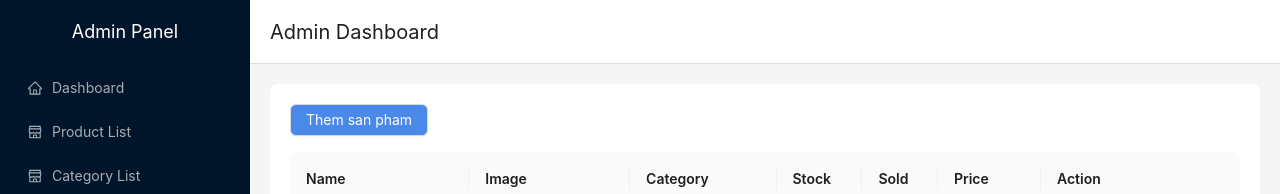
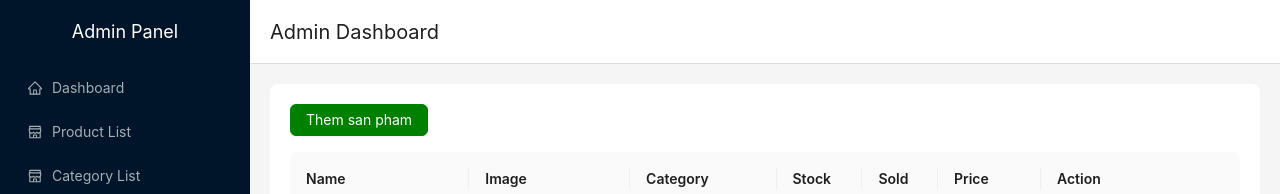
Before and after one commit to chinhnx/asm-fe2, a React (Vite) app: page /admin/product in a window 1280 px wide. Shown: the top 194 px of the page. Built offline with nearby package versions, Linux system fonts and the light colour scheme; data requests are answered from the project's data file; sample sign-in values are in the browser's storage.

Commit message:
fix lai hook va cac phan product

```diff
--- a/src/hooks/index.ts
+++ b/src/hooks/index.ts
@@ -22,10 +22,12 @@ export const useOne = ({ resource = "products", id }: Props) => {
 };
 
 export const useCreate = ({ resource = "products" }: Props) => {
+  const queryClient = useQueryClient();
   return useMutation({
     mutationFn: (values: any) => create({ resource, values }),
     onSuccess: () => {
       message.success("Them thanh cong");
+      queryClient.invalidateQueries({ queryKey: [resource] });
     },
     onError: () => {},
   });
--- a/src/pages/admin/product/ProductAdd.tsx
+++ b/src/pages/admin/product/ProductAdd.tsx
@@ -3,6 +3,7 @@ import { Button, Form, Input, InputNumber, message, Select, Space } from "antd";
 import axios from "axios";
 import { Icategory } from "../../../interface/category";
 import { useNavigate } from "react-router-dom";
+import { useCreate, useList } from "../../../hooks";
 
 function ProductAdd() {
 
@@ -13,33 +14,17 @@ function ProductAdd() {
         labelCol: { span: 6 },
         wrapperCol: { span: 14 },
     };
-
-    const { data: categories } = useQuery({
-        queryKey: ["categories"],
-        queryFn: async () => {
-            const { data } = await axios.get("http://localhost:3000/categories");
-            return data;
-        },
-    });
-
-    const addProduct = async (data: any) => {
+    //get
+    const { data: categories } = useList({ resource: "categories" });
 
 
-        await axios.post("http://localhost:3000/products", data);
-    };
-
-
-    const { mutate } = useMutation({
-        mutationFn: addProduct,
-        onSuccess: () => {
-            message.success("Them san pham thanh cong");
-            nav("/admin/product")
-        },
-    });
+    const { mutate } = useCreate({ resource: "products" });
 
     function onFinish(values: any) {
         console.log(values);
         mutate(values);
+        nav("/admin/product")
+
     }
     return (
         <Form
--- a/src/pages/admin/product/ProductEdit.tsx
+++ b/src/pages/admin/product/ProductEdit.tsx
@@ -1,48 +1,38 @@
 import axios from 'axios'
 import {
     Button,
-    Checkbox,
-    Col,
-    ColorPicker,
     Form,
     Input,
     InputNumber,
     message,
-    Radio,
     Rate,
-    Row,
     Select,
-    Slider,
     Space,
-    Switch,
-    Upload,
 } from 'antd';
 import React, { useEffect, useState } from 'react'
-import { useForm } from 'react-hook-form'
 import { useNavigate, useParams } from 'react-router-dom'
-import { IProductForm } from '../../../interface/product'
 import { Icategory } from '../../../interface/category'
-import { SizeType } from 'antd/es/config-provider/SizeContext';
 import { useMutation, useQuery, useQueryClient } from '@tanstack/react-query';
-import { InboxOutlined, UploadOutlined } from '@ant-design/icons';
+import { useList, useOne, useUpdate } from '../../../hooks';
+
 
 type Props = {}
 
-const ProductEdit = (props: Props) => {
+function ProductEdit () {
     const { Option } = Select;
-
+    const nav = useNavigate()
     const formItemLayout = {
         labelCol: { span: 6 },
         wrapperCol: { span: 14 },
     };
 
-    const normFile = (e: any) => {
-        console.log('Upload event:', e);
-        if (Array.isArray(e)) {
-            return e;
-        }
-        return e?.fileList;
-    };
+    // const normFile = (e: any) => {
+    //     console.log('Upload event:', e);
+    //     if (Array.isArray(e)) {
+    //         return e;
+    //     }
+    //     return e?.fileList;
+    // };
 
     //antd
     const { id } = useParams();
@@ -50,27 +40,12 @@ const ProductEdit = (props: Props) => {
     const queryClient = useQueryClient();
     const navigate = useNavigate()
 
-    const getProductDetail = async () => {
-        if (!id) return;
-        const { data } = await axios.get(`http://localhost:3000/products/${id}`);
-        return data;
-    };
-    const { data: product } = useQuery({
-        queryKey: ["product"],
-        queryFn: getProductDetail,
-    });
-    console.log({ product });
+    const { data: product } = useOne({ resource: "products", id });
 
 
 
     //category
-    const { data: categories } = useQuery({
-        queryKey: ["categories"],
-        queryFn: async () => {
-            const { data } = await axios.get("http://localhost:3000/categories");
-            return data;
-        },
-    });
+     const { data: categories } = useList({ resource: "categories" });
 
     // Tạo object map categoryId -> categoryName
     const categoryMap = categories?.reduce((acc: Record<string, string>, category: Icategory) => {
@@ -86,24 +61,14 @@ const ProductEdit = (props: Props) => {
         });
     }, [product, categories]);
 
-    const updateProduct = useMutation({
-        mutationFn: async (updatedProduct: any) => {
-            return axios.put(`http://localhost:3000/products/${id}`, updatedProduct);
-        },
-        onSuccess: () => {
-            message.success("Cập nhật thành công!");
-            queryClient.invalidateQueries({ queryKey: ["products"] });
-            navigate("/admin/product");
-        },
-        onError: () => {
-            message.error("Cập nhật thất bại!");
-        },
-    });
+    const { mutate } = useUpdate({ resource: "products", id });
+
 
 
 
     const onFinish = (values: any) => {
-        updateProduct.mutate(values);
+        mutate(values);
+        nav("/admin/product")
     };
 
     return (
--- a/src/pages/admin/product/ProductList.tsx
+++ b/src/pages/admin/product/ProductList.tsx
@@ -1,68 +1,57 @@
-import { Image, Table, Button, message, Modal } from "antd";
-import { useQuery, useMutation, useQueryClient } from "@tanstack/react-query";
+import { Image, Table, Button,  Modal } from "antd";
+import { useQuery } from "@tanstack/react-query";
 import axios from "axios";
 import { Link, useNavigate } from "react-router-dom";
 import { IProduct } from "../../../interface/product";
+import { useDelete, useList } from "../../../hooks";
+import { useEffect, useState } from "react";
 
 function ProductList() {
     const nav = useNavigate()
-    const queryClient = useQueryClient();
+    const { data: products, isLoading: isLoadingProducts } = useList({ resource: "products" });
+    const { data: categories } = useList({ resource: "categories" });
 
+    // State lưu trữ danh sách sản phẩm sau khi đã ghép với danh mục
+    const [productList, setProductList] = useState<IProduct[]>([]);
 
-    const getAllProduct = async () => {
-        const [productsRes, categoriesRes] = await Promise.all([
-            axios.get("http://localhost:3000/products"),
-            axios.get("http://localhost:3000/categories")
-        ]);
-
-        const products = productsRes.data;
-        const categories = categoriesRes.data;
-
+    useEffect(() => {
+        if (products && categories) {
             // Tạo object để tra cứu tên danh mục theo categoryId
             const categoryMap = categories.reduce((acc: Record<string, string>, category: any) => {
                 acc[category.id] = category.name;
                 return acc;
             }, {});
 
-        // Ánh xạ categoryId thành categoryName
-        return products.map((product: any, index: number) => ({
+            // Gán categoryName cho từng sản phẩm
+            const getCategoryName = products.map((product: any) => ({
                 ...product,
-            key: product.id || `product-${index}`,
-            categoryName: categoryMap[product.categoryId] || "Unknown"
+                key: product.id,
+                categoryName: categoryMap[product.categoryId] || "Unknown",
             }));
-    };
 
-    const { data, isLoading } = useQuery({
-        queryKey: ["products"],
-        queryFn: getAllProduct,
-    });
+            setProductList(getCategoryName);
+        }
+    }, [products, categories]);
+
 
     // Mutation xoa san pham
-    const deleteProduct = useMutation({
-        mutationFn: async (id: IProduct) => {
-            await axios.delete(`http://localhost:3000/products/${id}`);
-        },
-        onSuccess: () => {
-            message.success("Xoa thanh cong");
-            queryClient.invalidateQueries({ queryKey: ["products"] });
-        },
-        onError: () => {
-            message.error("Xoa that bai");
-        },
-    });
+    const { mutate } = useDelete({ resource: "products" });
 
 
 
-    const confirmDelete = (id: IProduct) => {
+
+    const confirmDelete = (product: IProduct) => {
+        console.log("Product ID:", product.id, typeof product.id); // Kiểm tra kiểu dữ liệu id
         Modal.confirm({
             title: "Xác nhận xóa",
             content: "Bạn có chắc chắn muốn xóa sản phẩm này?",
             okText: "Xóa",
             okType: "danger",
             cancelText: "Hủy",
-            onOk: () => deleteProduct.mutate(id),
+            onOk: () => mutate(product.id),
         });
     };
+
 
 
     const columns = [
@@ -107,7 +96,7 @@ function ProductList() {
                     <Button type="primary">
                         <Link to={`/admin/product-edit/${record.id}`}>Edit</Link>
                     </Button>
-                    <Button type="primary" danger onClick={() => confirmDelete(record.id)}>
+                    <Button type="primary" danger onClick={() => confirmDelete(record)}>
                         Delete
                     </Button>
 
@@ -121,12 +110,12 @@ function ProductList() {
     return (
         <div>
             <Button
-                style={{ marginBottom: 16, backgroundColor: "#4a88e9", color: "white" }}
+                style={{ marginBottom: 16, backgroundColor: "green", borderColor: "green", color: "white" }}
                 onClick={() => nav("/admin/product-add")}
             >
                 Them san pham
             </Button>
-            <Table dataSource={data} columns={columns} loading={isLoading} />;
+            <Table dataSource={productList} columns={columns} loading={isLoadingProducts} />;
         </div>
     )
 }
--- a/src/pages/client/ProductDetail.tsx
+++ b/src/pages/client/ProductDetail.tsx
@@ -2,37 +2,18 @@ import React from 'react';
 import { Typography, Card, Spin, Tag, Button, Row, Col } from 'antd';
 import { useParams, useNavigate } from 'react-router-dom';
 import { useQuery } from '@tanstack/react-query';
+// import { getProduct } from '../../api/product';
 import { ArrowLeft } from 'lucide-react';
 import axios from 'axios';
+import { useOne } from '../../hooks';
 import { ICartItem, IProduct } from '../../interface/product';
-// import { useCart } from '../../context/CartContext'; // Import useCart
 
 const { Title, Paragraph } = Typography;
 
 const ProductDetail: React.FC = () => {
   const { id } = useParams();
   const navigate = useNavigate();
-  const getProductDetail = async () => {
-    const { data } = await axios.get(`http://localhost:3000/products/${id}`);
-    return data;
-  };
-
-  const { data: product, isLoading } = useQuery({
-    queryKey: ['product', id],
-    queryFn: getProductDetail,
-  });
-
-  const addToCart = (product: IProduct) => {
-    const cart: ICartItem[] = JSON.parse(localStorage.getItem("cart") || "[]");
-
-    const updatedCart = cart.some((item) => item.id === product.id)
-      ? cart.map((item) =>
-        item.id === product.id ? { ...item, quantity: item.quantity + 1 } : item
-      )
-      : [...cart, { ...product, quantity: 1 } as ICartItem];
-
-    localStorage.setItem("cart", JSON.stringify(updatedCart));
-  };
+  const { data: product ,isLoading} = useOne({ resource: "products", id });
 
 
   if (isLoading) {
@@ -51,6 +32,17 @@ const ProductDetail: React.FC = () => {
     );
   }
 
+  const addToCart = (product: IProduct) => {
+    const cart: ICartItem[] = JSON.parse(localStorage.getItem("cart") || "[]");
+
+    const updatedCart = cart.some((item) => item.id === product.id)
+      ? cart.map((item) =>
+        item.id === product.id ? { ...item, quantity: item.quantity + 1 } : item
+      )
+      : [...cart, { ...product, quantity: 1 } as ICartItem];
+
+    localStorage.setItem("cart", JSON.stringify(updatedCart));
+  };
   return (
     <div style={{ padding: '24px' }}>
       <Button
--- a/src/pages/client/Products.tsx
+++ b/src/pages/client/Products.tsx
@@ -3,25 +3,14 @@ import { Typography, Card, Row, Col, Spin } from 'antd';
 import { useQuery } from '@tanstack/react-query';
 import { useNavigate } from 'react-router-dom';
 import axios from 'axios';
+import { useList } from '../../hooks';
 
 const { Title } = Typography;
 const { Meta } = Card;
 
-const Product: React.FC = () => {
+function Product() {
   const navigate = useNavigate();
-
-  const getAllProduct = async () => {
-    const { data } = await axios.get("http://localhost:3000/products");
-    return data.map((product: any, index: number) => ({
-      ...product,
-      key: product.id || `product-${index}`,
-    }));
-  };
-
-  const { data, isLoading } = useQuery({
-    queryKey: ["products"],
-    queryFn: getAllProduct,
-  });
+  const { data, isLoading } = useList({ resource: "products" });
 
   if (isLoading) {
     return (
```
Lines whose indentation alone changed are shown as unchanged.
